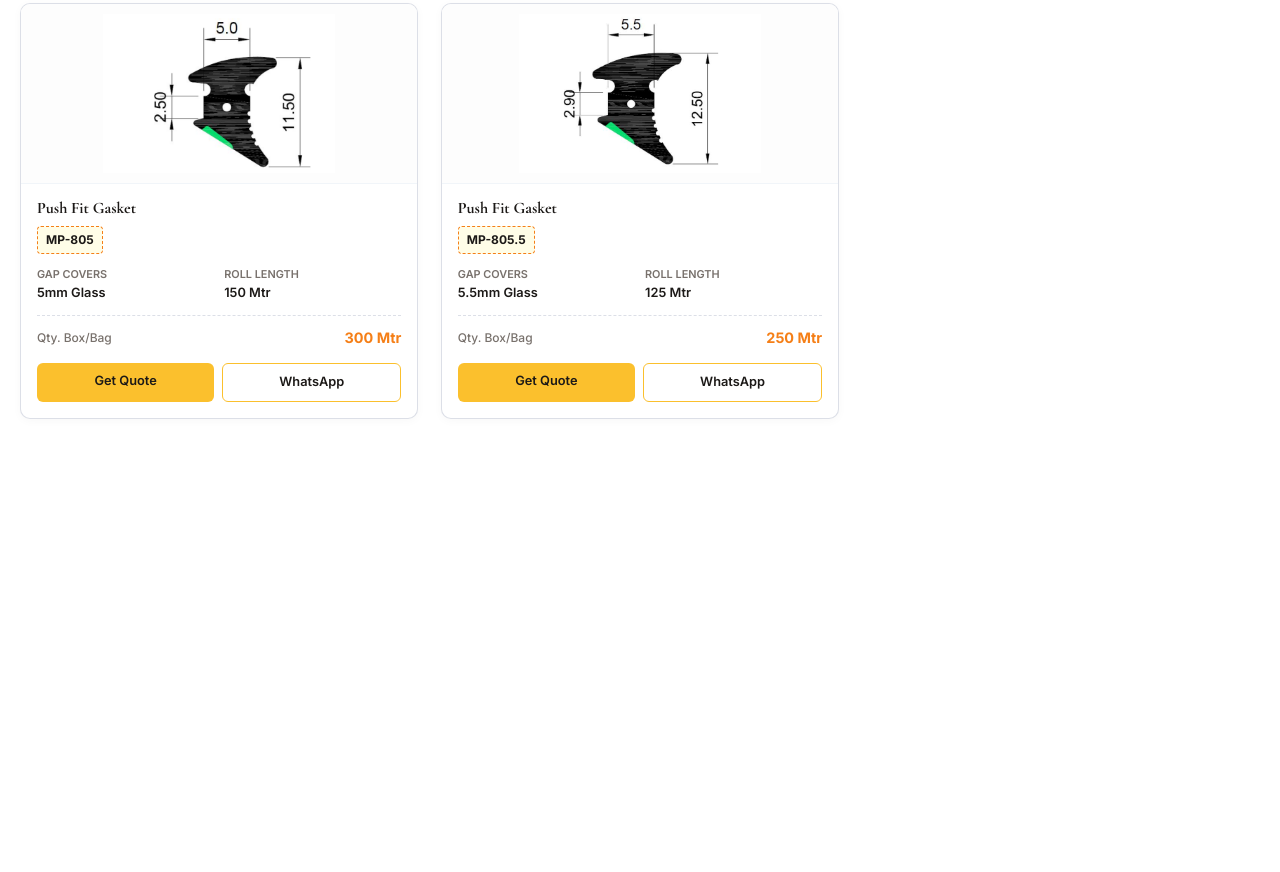
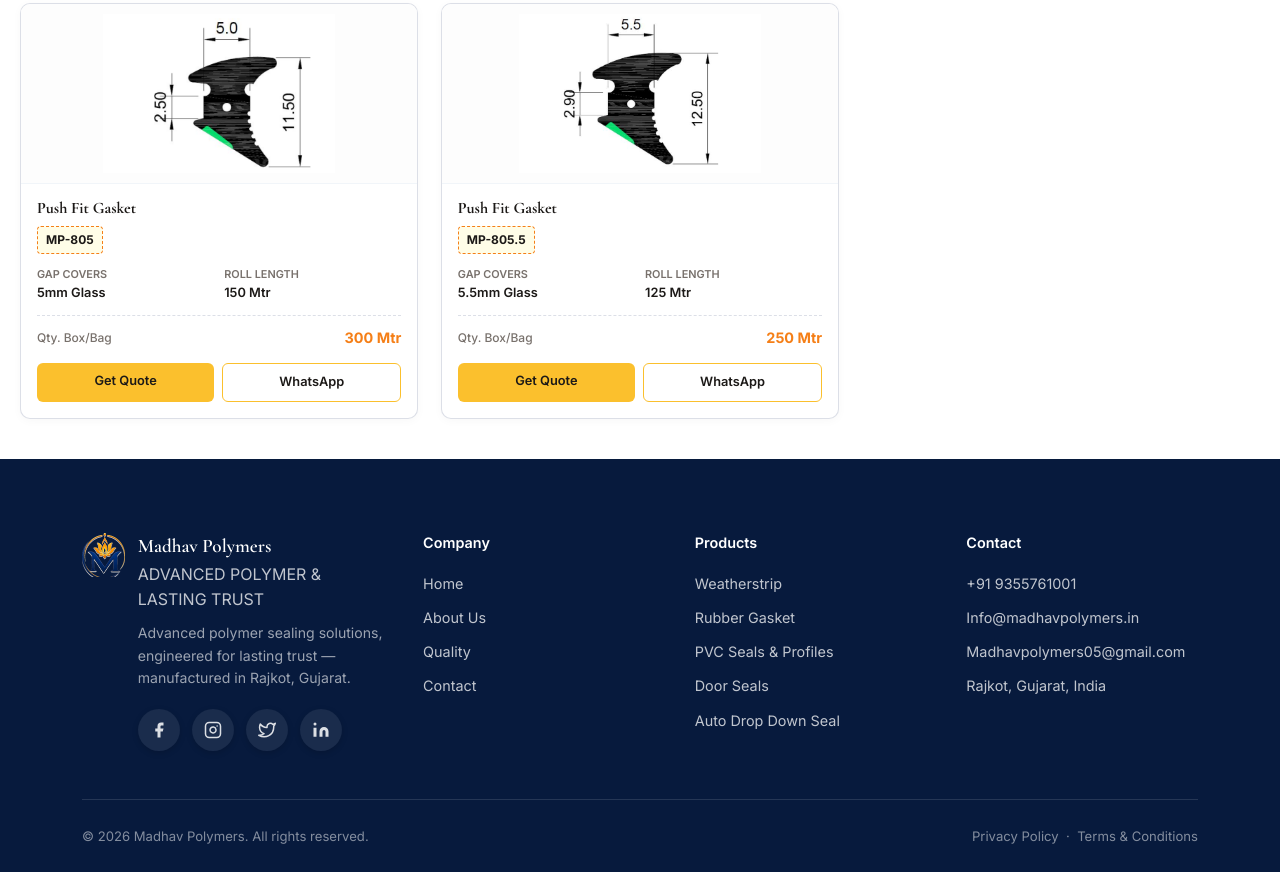
Before and after one commit to inforagtechnology/Madhav-Polymers-, a plain HTML site: page rubber-gasket/wedge-and-cord-rubber-gasket.html in a window 1280 px wide. Shown: the part 1040-1912 px from the top of the page. Before the commit the page ends 1499 px from the top, so only its background shows below. Drawn offline with nearby package versions, Linux system fonts and the light colour scheme.

Commit message:
footer-header

```diff
--- a/rubber-gasket/wedge-and-cord-rubber-gasket.html
+++ b/rubber-gasket/wedge-and-cord-rubber-gasket.html
@@ -377,7 +377,98 @@
 
   <!-- Footer -->
 
+  <footer>
+    <div class="wrap">
+      <div class="footer-grid">
+        <div class="footer-brand">
+          <img src="/assets/madhav-emblem.png" alt="Madhav Polymers emblem">
+          <div>
+            <div class="name">Madhav Polymers</div>
+             <span class="tag">ADVANCED POLYMER &amp; LASTING TRUST</span>
+            <p>Advanced polymer sealing solutions, engineered for lasting trust — manufactured in Rajkot, Gujarat.</p>
+            <!-- Social Media Links Section -->
+            <div class="footer-social-section">
 
+              <div class="social-links-grid">
+
+                <!-- Facebook -->
+                <a href="#" aria-label="Facebook" class="social-btn facebook">
+                  <svg viewBox="0 0 24 24">
+                    <path d="M18 2h-3a5 5 0 0 0-5 5v3H7v4h3v8h4v-8h3l1-4h-4V7a1 1 0 0 1 1-1h3z" />
+                  </svg>
+                </a>
+
+                <!-- Instagram -->
+                <a href="#" aria-label="Instagram" class="social-btn instagram">
+                  <svg viewBox="0 0 24 24">
+                    <rect x="2" y="2" width="20" height="20" rx="5" ry="5" />
+                    <path d="M16 11.37A4 4 0 1 1 12.63 8 4 4 0 0 1 16 11.37z" />
+                    <line x1="17.5" y1="6.5" x2="17.51" y2="6.5" />
+                  </svg>
+                </a>
+
+                <!-- Twitter / X -->
+                <a href="#" aria-label="Twitter" class="social-btn twitter">
+                  <svg viewBox="0 0 24 24">
+                    <path
+                      d="M23 3a10.9 10.9 0 0 1-3.14 1.53 4.48 4.48 0 0 0-7.86 3v1A10.66 10.66 0 0 1 3 4s-4 9 5 13a11.64 11.64 0 0 1-7 2c9 5 20 0 20-11.5a4.5 4.5 0 0 0-.08-.83A7.72 7.72 0 0 0 23 3z" />
+                  </svg>
+                </a>
+
+                <!-- LinkedIn -->
+                <a href="#" aria-label="LinkedIn" class="social-btn linkedin">
+                  <svg viewBox="0 0 24 24">
+                    <path d="M16 8a6 6 0 0 1 6 6v7h-4v-7a2 2 0 0 0-2-2 2 2 0 0 0-2 2v7h-4v-7a6 6 0 0 1 6-6z" />
+                    <rect x="2" y="9" width="4" height="12" />
+                    <circle cx="4" cy="4" r="2" />
+                  </svg>
+                </a>
+
+
+
+              </div>
+            </div>
+          </div>
+
+        </div>
+
+        <div>
+          <h4>Company</h4>
+          <ul>
+            <li><a href="index.html">Home</a></li>
+            <li><a href="about.html">About Us</a></li>
+            <li><a href="quality.html">Quality</a></li>
+            <li><a href="contact.html">Contact</a></li>
+          </ul>
+        </div>
+        <div>
+          <h4>Products</h4>
+          <ul>
+            <li><a href="product-weatherstrip.html">Weatherstrip</a></li>
+            <li><a href="product-rubber-gasket.html">Rubber Gasket</a></li>
+            <li><a href="product-pvc-seals-profiles.html">PVC Seals &amp; Profiles</a></li>
+            <li><a href="product-door-seals.html">Door Seals</a></li>
+            <li><a href="product-auto-drop-down-seal.html">Auto Drop Down Seal</a></li>
+          </ul>
+        </div>
+        <div>
+          <h4>Contact</h4>
+
+
+          <ul>
+  <li><a href="tel:+919355761001">+91 9355761001</a></li>
+  <li><a href="mailto:Info@madhavpolymers.in">Info@madhavpolymers.in</a></li>
+  <li><a href="mailto:Madhavpolymers05@gmail.com">Madhavpolymers05@gmail.com</a></li>
+  <li>Rajkot, Gujarat, India</li>
+</ul>
+        </div>
+      </div>
+      <div class="foot-bottom">
+        <span>&copy; 2026 Madhav Polymers. All rights reserved.</span>
+        <span>Privacy Policy &nbsp;·&nbsp; Terms &amp; Conditions</span>
+      </div>
+    </div>
+  </footer>
 
 
  <script src="/js/main.js"></script>
```
Also changed, not shown: index.html (+1 -0 lines).
